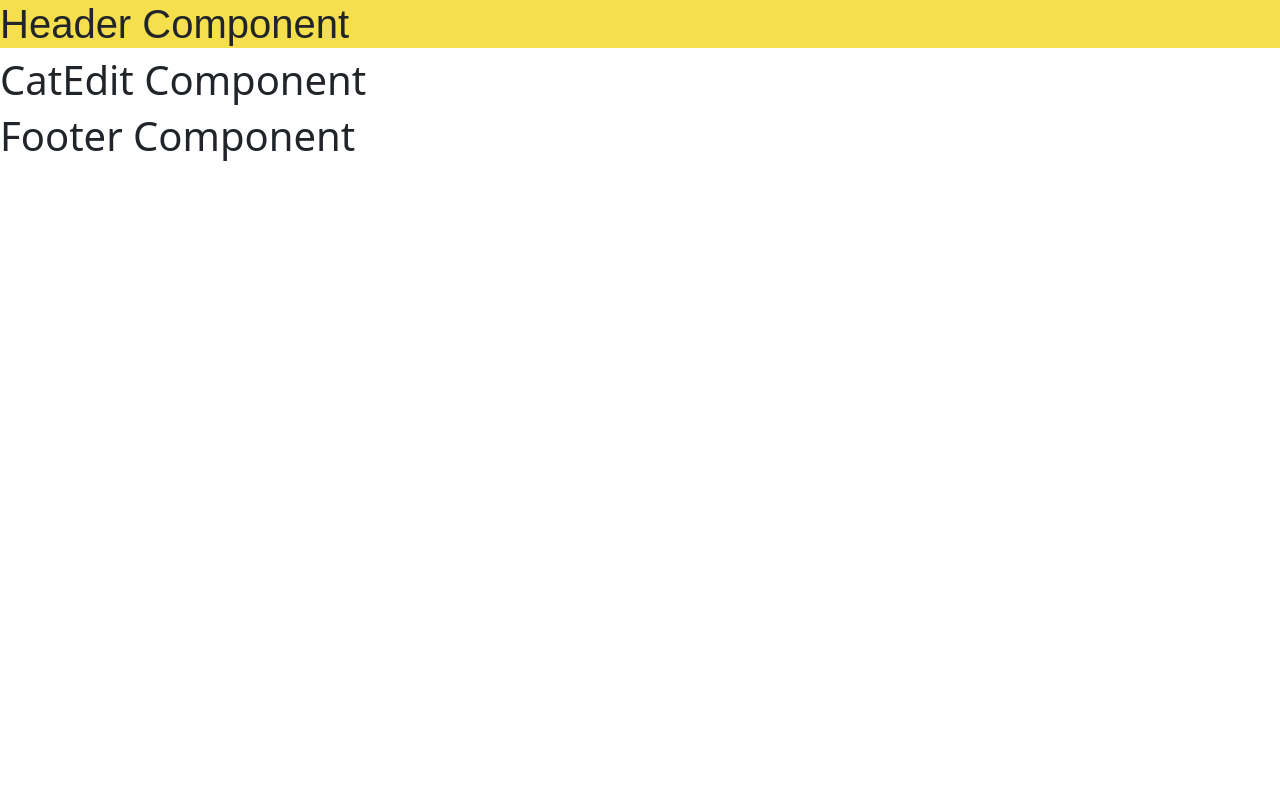
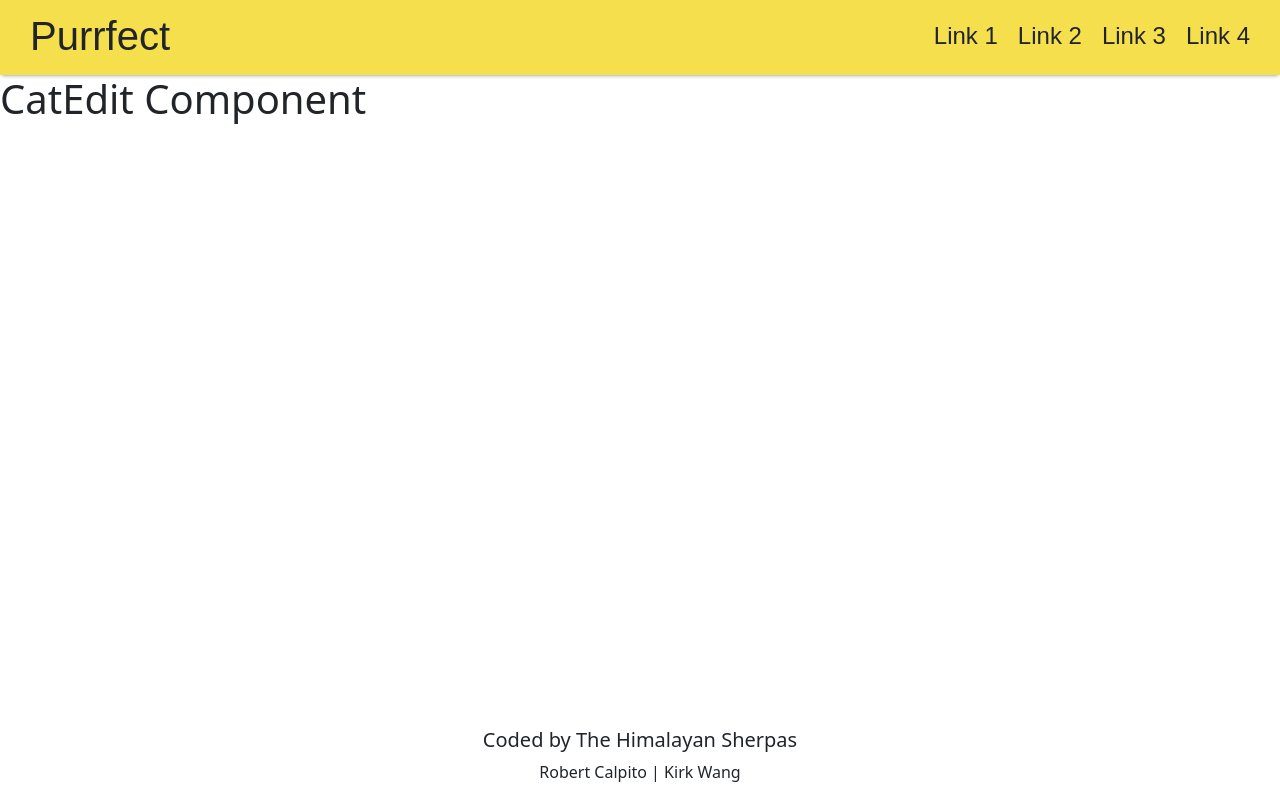
Before and after one commit to learn-academy-2021-echo/cat-tinder-frontend-himalayan-sherpas, a React (Create React App) app: page /catedit in a window 1280 px wide. Built offline with nearby package versions, Linux system fonts and the light colour scheme.

Commit message:
completed frontend structure

```diff
--- a/src/App.css
+++ b/src/App.css
@@ -1,7 +1,7 @@
 :root {
   --background: #fff;
   --foreground: #f5df4d;
-  --accent: #939597;
+  --accent: #d0d0d0;
   --big-text: #111111;
   --reg-text: #7a9ec1;
   --header-font: Arial;
--- a/src/components/Footer.css
+++ b/src/components/Footer.css
@@ -0,0 +1,6 @@
+.Footer {
+  text-align: center;
+  position: absolute;
+  bottom: 0;
+  width: 100%;
+}
--- a/src/components/Footer.js
+++ b/src/components/Footer.js
@@ -5,9 +5,10 @@ import "../App.css";
 export default class Footer extends Component {
   render() {
     return (
-      <>
-        <h1>Footer Component</h1>
-      </>
+      <footer className="Footer">
+        <h5>Coded by The Himalayan Sherpas</h5>
+        <p>Robert Calpito | Kirk Wang</p>
+      </footer>
     );
   }
 }
--- a/src/components/Header.css
+++ b/src/components/Header.css
@@ -1,5 +1,16 @@
-.header {
+.NavBar {
+  display: flex;
+  justify-content: space-between;
+  align-items: center;
   font-family: var(--header-font);
   background-color: var(--foreground);
   border-color: var(--big-text);
+  height: 75px;
+  padding: 5px 30px 0 30px;
+  box-shadow: 0 2px 4px -2px rgba(0, 0, 0, 0.5);
 }
+
+.NavBar__Links {
+  display: flex;
+  gap: 20px;
+}
--- a/src/components/Header.js
+++ b/src/components/Header.js
@@ -5,9 +5,15 @@ import "../App.css";
 export default class Header extends Component {
   render() {
     return (
-      <>
-        <h1 className="header">Header Component</h1>
-      </>
+      <nav className="NavBar">
+        <h1>Purrfect</h1>
+        <div className="NavBar__Links">
+          <h4>Link 1</h4>
+          <h4>Link 2</h4>
+          <h4>Link 3</h4>
+          <h4>Link 4</h4>
+        </div>
+      </nav>
     );
   }
 }
--- /dev/null
+++ b/src/pages/NotFound.css
@@ -0,0 +1,6 @@
+.Not_Found {
+  display: flex;
+  flex-direction: column;
+  justify-content: center;
+  align-items: center;
+}
--- a/src/pages/NotFound.js
+++ b/src/pages/NotFound.js
@@ -1,11 +1,14 @@
 import React, { Component } from "react";
+import "./NotFound.css";
 
 export default class NotFound extends Component {
   render() {
     return (
-      <>
-        <h1>NotFound Component</h1>
-      </>
+      <div className="Not_Found">
+        <h1>Meow you've gone and done it!</h1>
+        <h2>404 Error</h2>
+        <h5>Page not found</h5>
+      </div>
     );
   }
 }
```
Also changed, not shown: 1 other file (tests, documents, lock files or other folders).
